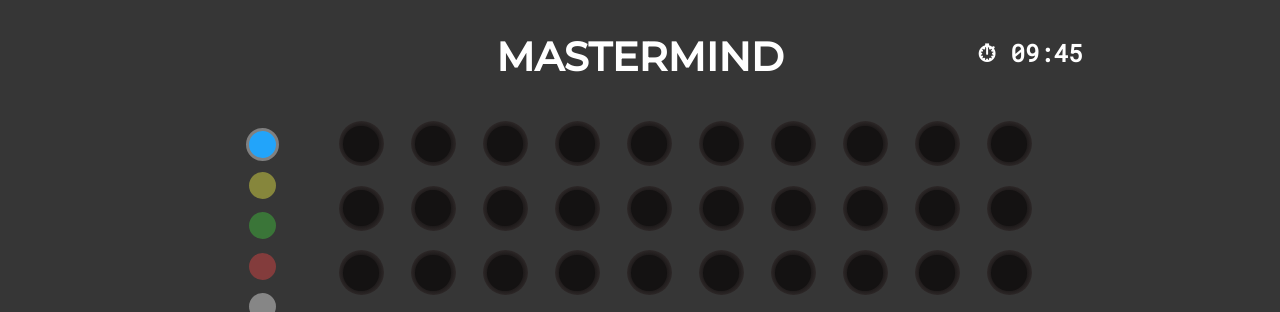
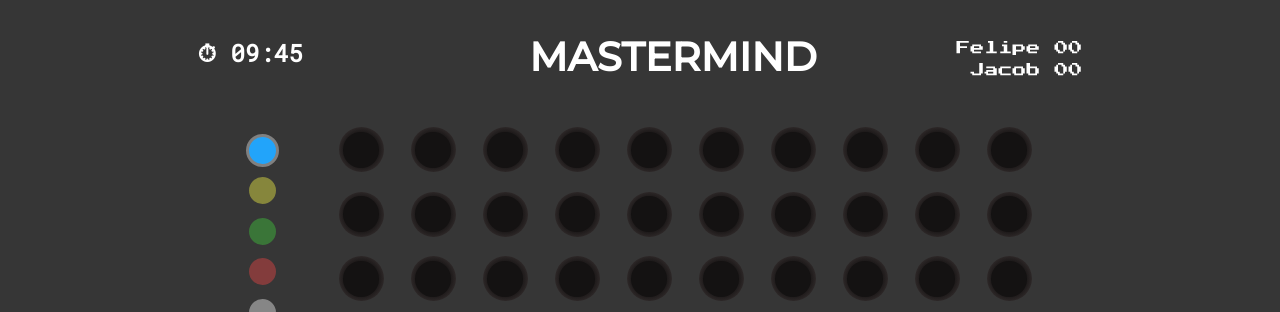
Before and after one commit to felipeRmBr/mastermind, a website: page public/game.html in a window 1280 px wide. Shown: the top 312 px of the page. Drawn offline with nearby package versions, Linux system fonts and the light colour scheme; no server answers.

Commit message:
add usernames

```diff
--- a/public/css/game_styles.css
+++ b/public/css/game_styles.css
@@ -113,7 +113,7 @@
   color: white;
 
   font-weight: bold;
-  text-align: right;
+  text-align: left;
 
   font-size: 1.5rem;
   line-height: 1.5rem;
@@ -498,3 +498,19 @@
   font-size: 1.7em;
   vertical-align: middle;
 }
+
+.usernames-container {
+  flex-grow: 1;
+  color: white;
+  display: flex;
+  flex-direction: column;
+  justify-content: center;
+  align-items: flex-end;
+  font-family: "Press Start 2P", cursive;
+  font-size: 14px;
+}
+
+.username {
+  margin-top: 3px;
+  margin-bottom: 5px;
+}
--- a/public/game.html
+++ b/public/game.html
@@ -19,6 +19,9 @@
       rel="stylesheet"
     />
 
+    <link rel="preconnect" href="https://fonts.gstatic.com">
+<link href="https://fonts.googleapis.com/css2?family=Press+Start+2P&display=swap" rel="stylesheet">
+
     <style>
       @import url("https://fonts.googleapis.com/css2?family=Roboto+Mono&display=swap");
     </style>
@@ -29,11 +32,16 @@
 
   <body>
     <div class="top-container">
-      <div class="timer"></div>
+      <div class="timer">&#9201 09:45</div>
       <div class="title-container">
         <div class="head-title">MASTERMIND</div>
       </div>
-      <div class="timer">&#9201 09:45</div>
+      <!-- <div class="timer">&#9201 09:45</div> -->
+      <div class="usernames-container">
+        <div class="username">Felipe 00</div>
+        <div class="username">Jacob 00</div>
+      </div>
+
     </div>
 
     <div class="board">
--- a/public/js/game/master-mind.js
+++ b/public/js/game/master-mind.js
@@ -361,7 +361,7 @@
 
 const updateSecret = (e) => {
   // what position we need to update??
-  const audio = new Audio("../audio/clack1.mp3");
+  const audio = new Audio("../audio/select.mp3");
   audio.play();
 
   let positionIdx = e.target.idx % 4;
```
Also changed, not shown: TODO.md (added), 1 other file.
